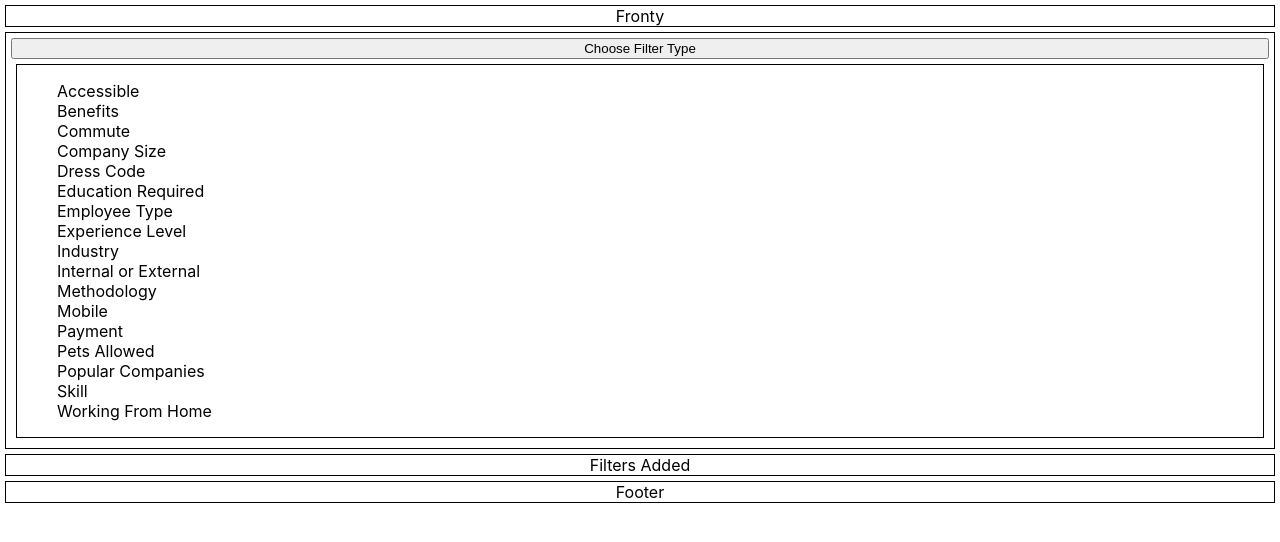
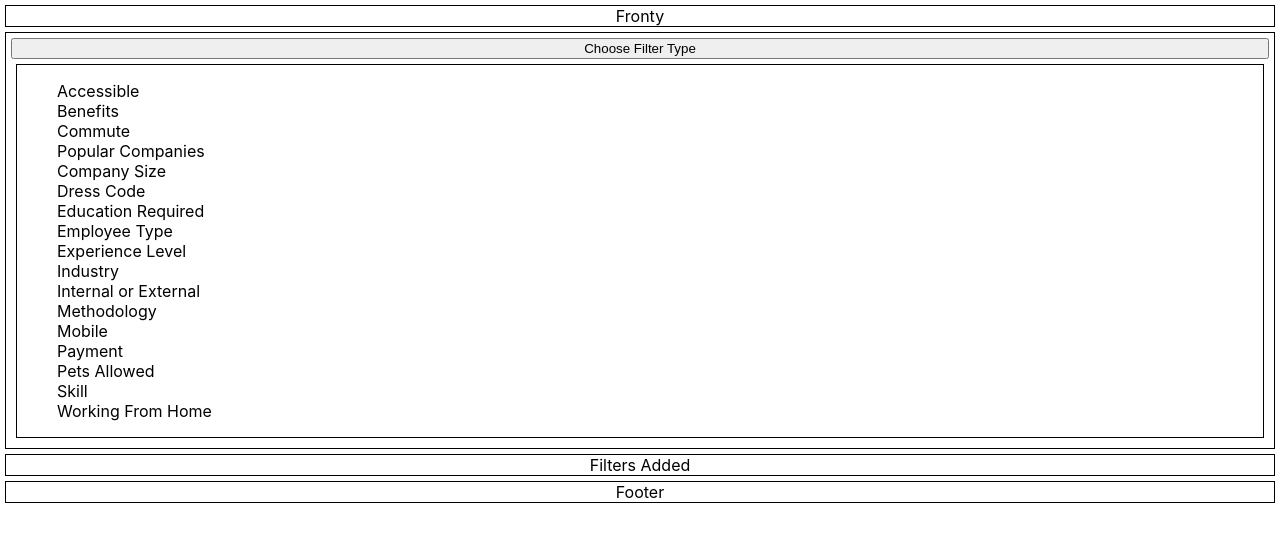
Before and after one commit to patcoston/fronty, a React (Create React App) app: page / in a window 1280 px wide. Both pictures are taken after a click on the button "Choose Filter Type". Shown: the top 542 px of the page. Built offline with nearby package versions, Linux system fonts and the light colour scheme.

Commit message:
Refactored filter type to be number instead of string

```diff
--- a/src/components/AddFilter.tsx
+++ b/src/components/AddFilter.tsx
@@ -7,108 +7,39 @@ import * as filterType from "../utils/constants"
 import "./AddFilter.css"
 
 const AddFilter: FC = () => {
-  const [show, setShow] = useState<boolean>(false)
+  const [showFilters, setShowFilters] = useState<boolean>(false)
   const [list, setList] = useState<Array<string>>([])
   const [label, setLabel] = useState<string>("")
+  const { setShowMenu, setShowResults } = useStore()
 
-  const { setFilterShowMenu, setShowResults } = useStore()
-
-  const showFilter = (menuType: string) => {
-    setFilterShowMenu(false)
-    setShow(false)
-    let filterIndex = filterType.SHOW_ACCESSIBLE
+  const showFilter = (menuType: number) => {
+    setShowMenu(false)
+    setShowResults(false)
+    setShowFilters(false)
 
     switch (menuType) {
-      case "Menu":
-        setFilterShowMenu(true)
+      case filterType.SHOW_MENU:
+        setShowMenu(true)
         break
-      case "Accessible":
-        setShow(true)
-        filterIndex = filterType.SHOW_ACCESSIBLE
-        break
-      case "Benefits":
-        setShow(true)
-        filterIndex = filterType.SHOW_BENEFITS
-        break
-      case "Commute":
-        setShow(true)
-        filterIndex = filterType.SHOW_COMMUTE
-        break
-      case "Company":
-        setShow(true)
-        filterIndex = filterType.SHOW_COMPANY
-        break
-      case "CompanySize":
-        setShow(true)
-        filterIndex = filterType.SHOW_COMPANY_SIZE
-        break
-      case "DressCode":
-        setShow(true)
-        filterIndex = filterType.SHOW_DRESS_CODE
-        break
-      case "EducationRequired":
-        setShow(true)
-        filterIndex = filterType.SHOW_EDUCATION_REQUIRED
-        break
-      case "EmployeeType":
-        setShow(true)
-        filterIndex = filterType.SHOW_EMPLOYEE_TYPE
-        break
-      case "ExperienceLevel":
-        setShow(true)
-        filterIndex = filterType.SHOW_EXPERIENCE_LEVEL
-        break
-      case "Industry":
-        setShow(true)
-        filterIndex = filterType.SHOW_INDUSTRY
-        break
-      case "InternalExternal":
-        setShow(true)
-        filterIndex = filterType.SHOW_INTERNAL_EXTERNAL
-        break
-      case "Methodology":
-        setShow(true)
-        filterIndex = filterType.SHOW_METHODOLOGY
-        break
-      case "Mobile":
-        setShow(true)
-        filterIndex = filterType.SHOW_MOBILE
-        break
-      case "Payment":
-        setShow(true)
-        filterIndex = filterType.SHOW_PAYMENT
-        break
-      case "PetsAllowed":
-        setShow(true)
-        filterIndex = filterType.SHOW_PETS_ALLOWED
-        break
-      case "Skill":
-        setShow(true)
-        filterIndex = filterType.SHOW_SKILL
-        break
-      case "WorkingFromHome":
-        setShow(true)
-        filterIndex = filterType.SHOW_WORKING_FROM_HOME
-        break
-      case "ShowResults":
+      case filterType.SHOW_RESULTS:
         setShowResults(true)
         break
+      default:
+        setShowFilters(true)
+        setList(filterData[menuType].list)
+        setLabel(filterData[menuType].label)
+        break
     }
-    setList(filterData[filterIndex].list)
-    setLabel(filterData[filterIndex].label)
   }
 
   return (
     <>
       <div className="add-filter">
-        <button onClick={() => showFilter("Menu")}>Choose Filter Type</button>
+        <button onClick={() => showFilter(filterType.SHOW_MENU)}>
+          Choose Filter Type
+        </button>
         <FilterMenu showFilter={showFilter} />
-        <FilterChoose
-          showFilter={showFilter}
-          show={show}
-          list={list}
-          label={label}
-        />
+        <FilterChoose show={showFilters} list={list} label={label} />
       </div>
       <div className="filters-added">Filters Added</div>
     </>
--- a/src/components/FilterChoose.tsx
+++ b/src/components/FilterChoose.tsx
@@ -2,13 +2,12 @@ import { FC } from "react"
 import "./FilterChoose.css"
 
 interface Props {
-  showFilter(arg: string): void
   show: boolean
   list: Array<string>
   label: string
 }
 
-const FilterMobile: FC<Props> = ({ showFilter, show, list, label }) => {
+const FilterChoose: FC<Props> = ({ show, list, label }) => {
   const size = list.length < 21 ? list.length : 20
   return (
     <>
@@ -27,11 +26,10 @@ const FilterMobile: FC<Props> = ({ showFilter, show, list, label }) => {
               </option>
             ))}
           </select>
-          <button onClick={() => showFilter("ShowResults")}>Add Filter</button>
         </div>
       )}
     </>
   )
 }
 
-export default FilterMobile
+export default FilterChoose
--- a/src/components/FilterMenu.tsx
+++ b/src/components/FilterMenu.tsx
@@ -1,41 +1,60 @@
 import { FC } from "react"
+import * as filterType from "../utils/constants"
 import { useStore } from "../store/StoreProvider"
 import "./FilterMenu.css"
 
 interface Props {
-  showFilter(arg: string): void
+  showFilter(arg: number): void
 }
 
 const FilterMenu: FC<Props> = ({ showFilter }) => {
-  const { filterShowMenu } = useStore()
+  const { showMenu } = useStore()
   return (
     <>
-      {filterShowMenu && (
+      {showMenu && (
         <div className="filter-menu-body">
           <ul>
-            <li onClick={() => showFilter("Accessible")}>Accessible</li>
-            <li onClick={() => showFilter("Benefits")}>Benefits</li>
-            <li onClick={() => showFilter("Commute")}>Commute</li>
-            <li onClick={() => showFilter("CompanySize")}>Company Size</li>
-            <li onClick={() => showFilter("DressCode")}>Dress Code</li>
-            <li onClick={() => showFilter("EducationRequired")}>
+            <li onClick={() => showFilter(filterType.SHOW_ACCESSIBLE)}>
+              Accessible
+            </li>
+            <li onClick={() => showFilter(filterType.SHOW_BENEFITS)}>
+              Benefits
+            </li>
+            <li onClick={() => showFilter(filterType.SHOW_COMMUTE)}>Commute</li>
+            <li onClick={() => showFilter(filterType.SHOW_COMPANY)}>
+              Popular Companies
+            </li>
+            <li onClick={() => showFilter(filterType.SHOW_COMPANY_SIZE)}>
+              Company Size
+            </li>
+            <li onClick={() => showFilter(filterType.SHOW_DRESS_CODE)}>
+              Dress Code
+            </li>
+            <li onClick={() => showFilter(filterType.SHOW_EDUCATION_REQUIRED)}>
               Education Required
             </li>
-            <li onClick={() => showFilter("EmployeeType")}>Employee Type</li>
-            <li onClick={() => showFilter("ExperienceLevel")}>
+            <li onClick={() => showFilter(filterType.SHOW_EMPLOYEE_TYPE)}>
+              Employee Type
+            </li>
+            <li onClick={() => showFilter(filterType.SHOW_EXPERIENCE_LEVEL)}>
               Experience Level
             </li>
-            <li onClick={() => showFilter("Industry")}>Industry</li>
-            <li onClick={() => showFilter("InternalExternal")}>
+            <li onClick={() => showFilter(filterType.SHOW_INDUSTRY)}>
+              Industry
+            </li>
+            <li onClick={() => showFilter(filterType.SHOW_INTERNAL_EXTERNAL)}>
               Internal or External
             </li>
-            <li onClick={() => showFilter("Methodology")}>Methodology</li>
-            <li onClick={() => showFilter("Mobile")}>Mobile</li>
-            <li onClick={() => showFilter("Payment")}>Payment</li>
-            <li onClick={() => showFilter("PetsAllowed")}>Pets Allowed</li>
-            <li onClick={() => showFilter("Company")}>Popular Companies</li>
-            <li onClick={() => showFilter("Skill")}>Skill</li>
-            <li onClick={() => showFilter("WorkingFromHome")}>
+            <li onClick={() => showFilter(filterType.SHOW_METHODOLOGY)}>
+              Methodology
+            </li>
+            <li onClick={() => showFilter(filterType.SHOW_MOBILE)}>Mobile</li>
+            <li onClick={() => showFilter(filterType.SHOW_PAYMENT)}>Payment</li>
+            <li onClick={() => showFilter(filterType.SHOW_PETS_ALLOWED)}>
+              Pets Allowed
+            </li>
+            <li onClick={() => showFilter(filterType.SHOW_SKILL)}>Skill</li>
+            <li onClick={() => showFilter(filterType.SHOW_WORKING_FROM_HOME)}>
               Working From Home
             </li>
           </ul>
--- a/src/data/filter-data.ts
+++ b/src/data/filter-data.ts
@@ -288,14 +288,6 @@ filterData[filterType.SHOW_PAYMENT] = {
     "$8,000+ per week",
     "$9,000+ per week",
     "$10,000+ per week",
-    "$3,000+ per week",
-    "$4,000+ per week",
-    "$5,000+ per week",
-    "$6,000+ per week",
-    "$7,000+ per week",
-    "$8,000+ per week",
-    "$9,000+ per week",
-    "$10,000+ per week",
     "$20,000+ per week",
     "$30,000+ per week",
     "$40,000+ per week",
--- a/src/store/StoreProvider.tsx
+++ b/src/store/StoreProvider.tsx
@@ -1,8 +1,8 @@
 import { createContext, FC, useState, useContext } from "react"
 
 export interface Store {
-  filterShowMenu: boolean
-  setFilterShowMenu: (show: boolean) => void
+  showMenu: boolean
+  setShowMenu: (show: boolean) => void
   showResults: boolean
   setShowResults: (show: boolean) => void
 }
@@ -12,12 +12,12 @@ export const StoreContext = createContext({} as Store)
 export const useStore = () => useContext<Store>(StoreContext)
 
 const StoreProvider: FC = ({ children }) => {
-  const [filterShowMenu, setFilterShowMenu] = useState<boolean>(false)
+  const [showMenu, setShowMenu] = useState<boolean>(false)
   const [showResults, setShowResults] = useState<boolean>(false)
 
   const store: Store = {
-    filterShowMenu,
-    setFilterShowMenu,
+    showMenu,
+    setShowMenu,
     showResults,
     setShowResults,
   }
```
